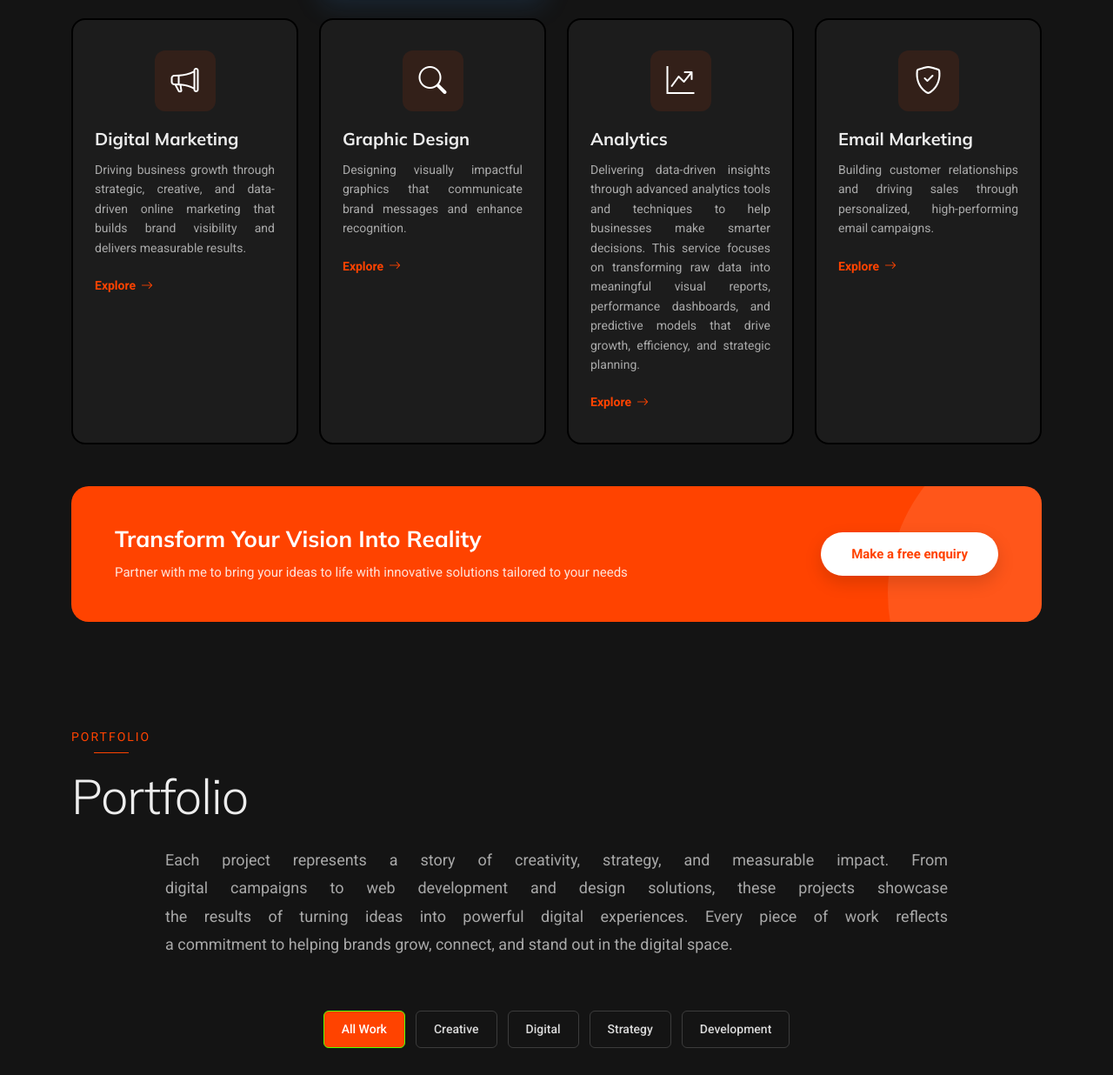
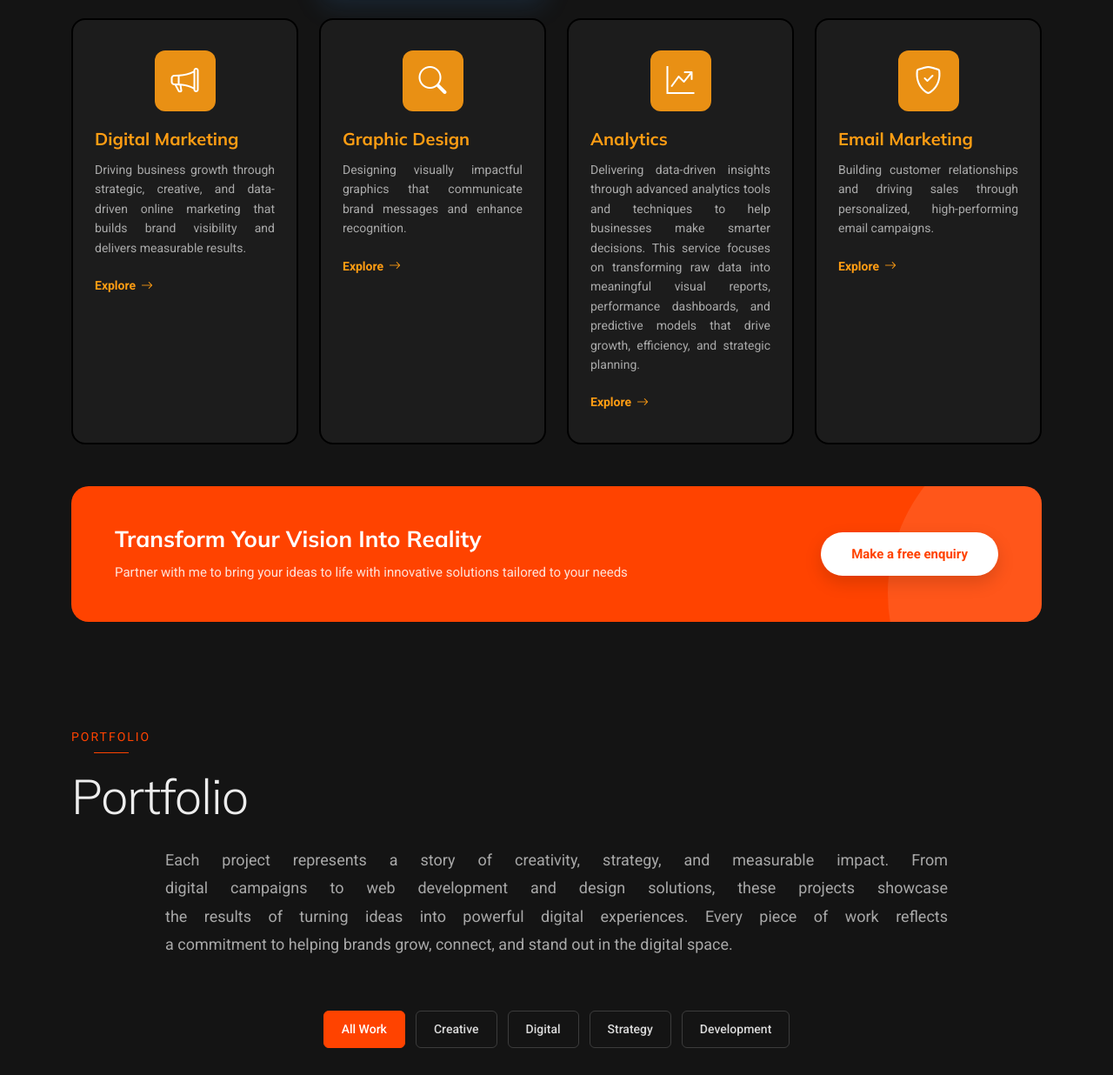
Before and after one commit to wyclifeooko-maker/My-Portfolio, a website: page index.html in a window 1280 px wide. Shown: the part 5204-6440 px from the top of the page at 87% size. Drawn offline with Linux system fonts and the light colour scheme.

Commit message:
color change

```diff
--- a/assets/css/main.css
+++ b/assets/css/main.css
@@ -1767,7 +1767,7 @@ section,
 }
 .services .service-item{
     border-color: black;
-    background color: #f6f4dd
+
 }
 
 .services .service-item.featured::before {
@@ -1793,7 +1793,7 @@ section,
   width: 70px;
   height: 70px;
   margin: 0 auto 20px;
-  background: color-mix(in srgb, var(--accent-color), transparent 90%);
+  background: color-mix(in srgb, #ff9d13, transparent 10%);
   color: white;
   border-radius: 12px;
   display: flex;
@@ -1810,7 +1810,7 @@ section,
   font-size: 20px;
   font-weight: 700;
   margin-bottom: 12px;
-  color: var(--heading-color);
+  color: #ff9d13;
 }
 
 .services p {
@@ -1824,7 +1824,7 @@ section,
   display: inline-flex;
   align-items: center;
   gap: 6px;
-  color: var(--accent-color);
+  color: #ff9d13;
   font-weight: 600;
   font-size: 14px;
   text-decoration: none;
@@ -1840,7 +1840,7 @@ section,
   background: #ff4300;
   border-radius: 20px;
   padding: 45px 50px;
-  color: #55ff00;
+  color: #ff4300;
   position: relative;
   overflow: hidden;
 }
@@ -1990,13 +1990,13 @@ section,
 
 .portfolio .portfolio-filters li:hover {
   color: var(--accent-color);
-  border-color: #55ff00;
+  border-color: #ff4300;
 }
 
 .portfolio .portfolio-filters li.filter-active {
   background-color: var(--accent-color);
   color: var(--contrast-color);
-  border-color: #55ff00;
+  border-color: #ff4300;
 }
 
 .portfolio .portfolio-card {
```
